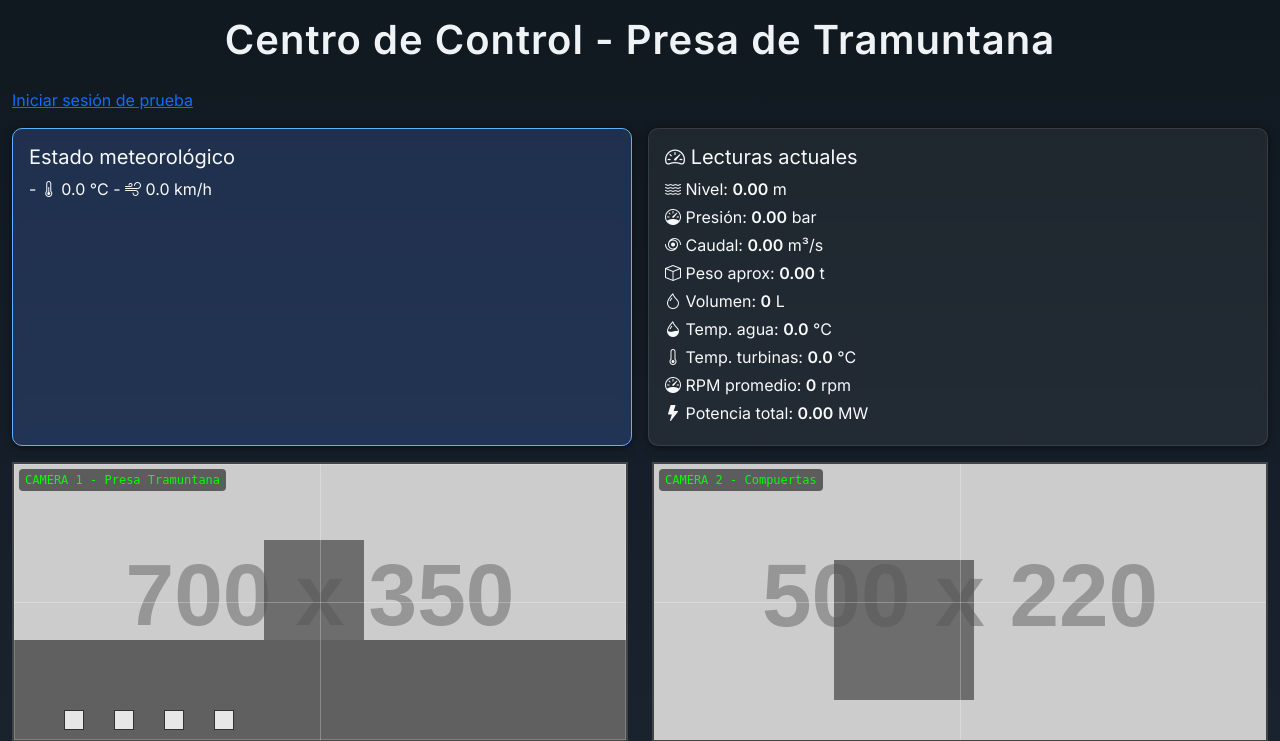
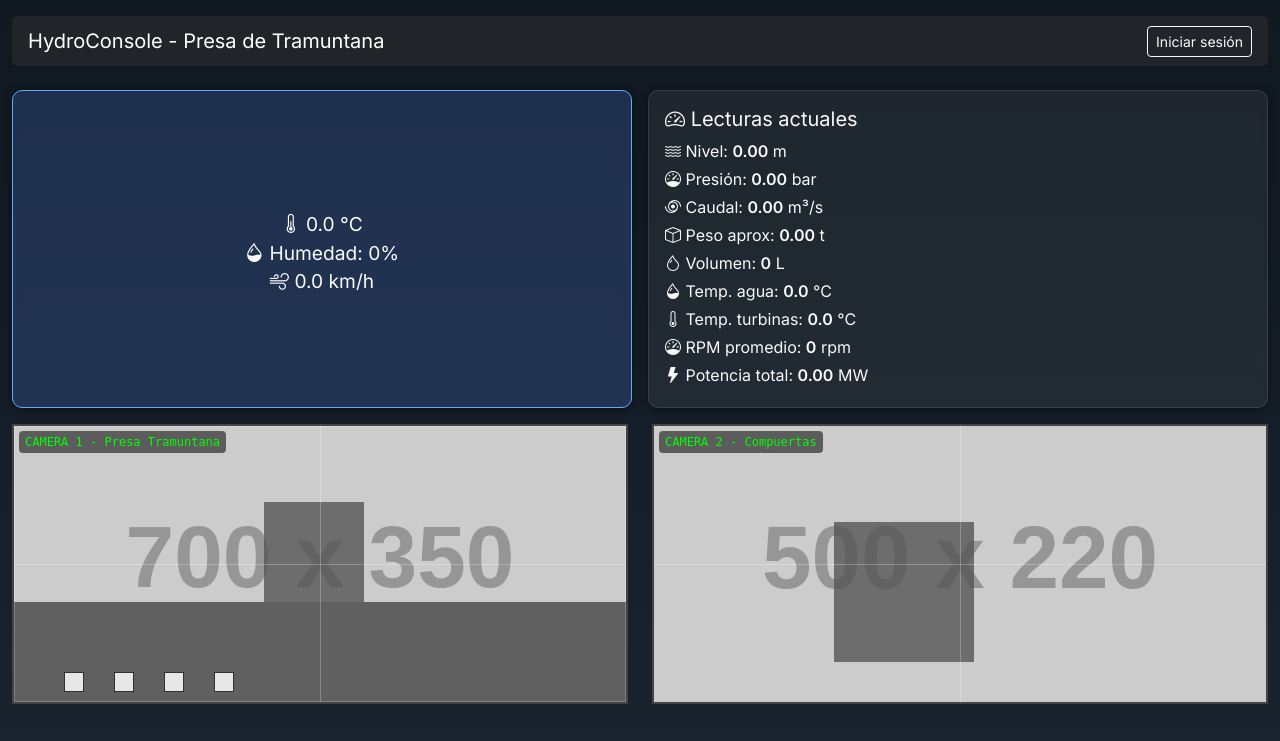
Before and after one commit to j0rd1s3rr4n0/HydroFlowConsole, a Flask app: template templates/dashboard.html in a window 1280 px wide. Shown: the top 741 px of the page. After the commit the page ends 704 px from the top, so only its background shows below. Run offline with Flask 3, Linux system fonts and the light colour scheme; the template is opened without the code that fills it, so the values that code supplies are empty; grey boxes labelled with a size stand in for pictures from a placeholder-image service; some libraries are stand-ins or nearby versions.

Commit message:
Improve dashboard layout and weather data

```diff
--- a/app.py
+++ b/app.py
@@ -33,6 +33,7 @@ state = {
     'weather': 'soleado',
     'temperature': 20.0,      # grados C
     'wind_speed': 5.0,        # km/h (simple aproximacion)
+    'humidity': 50.0,         # % de humedad relativa
     'water_temp': 15.0,       # temperatura del agua
     'turbine_temps': [20.0] * NUM_GATES,
     'turbine_rpm': [0.0] * NUM_GATES,
@@ -51,6 +52,7 @@ state = {
         'flow': [],
         'temperature': [],
         'wind_speed': [],
+        'humidity': [],
         'water_temp': [],
         'turbine_temp': [],
         'power': [],
@@ -82,6 +84,7 @@ def zero_state():
     state['flow'] = 0.0
     state['temperature'] = 0.0
     state['wind_speed'] = 0.0
+    state['humidity'] = 0.0
     state['water_temp'] = 0.0
     state['turbine_temps'] = [0.0] * NUM_GATES
     state['turbine_rpm'] = [0.0] * NUM_GATES
@@ -160,18 +163,22 @@ def update_state():
             else:
                 state['weather'] = 'soleado'
 
-        # actualiza temperatura y viento de forma simple segun el clima
+        # actualiza temperatura, viento y humedad segun el clima
         if state['weather'] == 'lluvia fuerte':
             state['temperature'] += random.uniform(-0.4, 0.2) - 1
             state['wind_speed'] += random.uniform(1, 3)
+            state['humidity'] += random.uniform(5, 10)
         elif state['weather'] == 'lluvia':
             state['temperature'] += random.uniform(-0.3, 0.3) - 0.5
             state['wind_speed'] += random.uniform(-0.5, 1)
+            state['humidity'] += random.uniform(3, 6)
         else:
             state['temperature'] += random.uniform(-0.2, 0.5)
             state['wind_speed'] += random.uniform(-0.5, 0.5)
+            state['humidity'] += random.uniform(-3, -1)
         state['temperature'] = max(5, min(state['temperature'], 35))
         state['wind_speed'] = max(0, min(state['wind_speed'], 40))
+        state['humidity'] = max(20, min(state['humidity'], 100))
 
         # temperatura del agua se ajusta lentamente hacia la ambiental
         state['water_temp'] += (state['temperature'] - state['water_temp']) * 0.05
@@ -258,6 +265,7 @@ def update_state():
         state['history']['flow'].append(state['flow'])
         state['history']['temperature'].append(state['temperature'])
         state['history']['wind_speed'].append(state['wind_speed'])
+        state['history']['humidity'].append(state['humidity'])
         state['history']['water_temp'].append(state['water_temp'])
         state['history']['water_weight'].append(state['water_weight'])
         state['history']['water_volume'].append(state['water_volume'])
@@ -329,6 +337,7 @@ def index():
         'weather': state['weather'],
         'temperature': state['temperature'] + random.uniform(-0.5, 0.5),
         'wind_speed': state['wind_speed'] + random.uniform(-0.5, 0.5),
+        'humidity': state['humidity'] + random.uniform(-1, 1),
         'dam_broken': state['dam_broken'],
         'water_temp': state['water_temp'] + random.uniform(-0.2, 0.2),
         'water_weight': state['water_weight'] + random.uniform(-50, 50),
@@ -349,6 +358,7 @@ def index():
         'flow': [v + random.uniform(-0.2, 0.2) if v > 0 else 0.0 for v in state['history']['flow']],
         'temperature': [v + random.uniform(-0.5,0.5) for v in state['history']['temperature']],
         'wind_speed': [v + random.uniform(-0.5,0.5) for v in state['history']['wind_speed']],
+        'humidity': [v + random.uniform(-1,1) for v in state['history']['humidity']],
         'water_temp': [v + random.uniform(-0.2,0.2) for v in state['history']['water_temp']],
         'water_weight': [v + random.uniform(-50,50) for v in state['history']['water_weight']],
         'water_volume': [v + random.uniform(-50,50) for v in state['history']['water_volume']],
@@ -426,6 +436,7 @@ def api_state():
         'weather': state['weather'],
         'temperature': state['temperature'] + random.uniform(-0.5, 0.5),
         'wind_speed': state['wind_speed'] + random.uniform(-0.5, 0.5),
+        'humidity': state['humidity'] + random.uniform(-1, 1),
         'dam_broken': state['dam_broken'],
         'water_temp': state['water_temp'] + random.uniform(-0.2, 0.2),
         'water_weight': state['water_weight'] + random.uniform(-50, 50),
@@ -445,6 +456,7 @@ def api_state():
         'flow': [v + random.uniform(-0.2, 0.2) if v > 0 else 0.0 for v in state['history']['flow']],
         'temperature': [v + random.uniform(-0.5, 0.5) for v in state['history']['temperature']],
         'wind_speed': [v + random.uniform(-0.5, 0.5) for v in state['history']['wind_speed']],
+        'humidity': [v + random.uniform(-1, 1) for v in state['history']['humidity']],
         'water_temp': [v + random.uniform(-0.2, 0.2) for v in state['history']['water_temp']],
         'water_weight': [v + random.uniform(-50, 50) for v in state['history']['water_weight']],
         'water_volume': [v + random.uniform(-50, 50) for v in state['history']['water_volume']],
@@ -462,6 +474,7 @@ def api_state():
         'WEIGHT_MAX': WEIGHT_MAX,
         'PRESSURE_WARN': PRESSURE_WARN,
         'PRESSURE_MAX': PRESSURE_MAX,
+        'humidity': session_state['humidity'],
         'water_weight': session_state['water_weight'],
         'water_volume': session_state['water_volume'],
         'water_liters': session_state['water_liters'],
--- a/templates/dashboard.html
+++ b/templates/dashboard.html
@@ -20,6 +20,8 @@
       border: 1px solid rgba(255,255,255,0.1);
       backdrop-filter: blur(4px);
     }
+    .weather-card{font-size:1.2rem;}
+    .weather-card .temp{font-size:1.6rem;font-weight:600;}
     #map {
       position: relative;
       width: 100%;
@@ -126,23 +128,25 @@
   </style>
 </head>
 <body class="container-fluid py-3">
-  <h1 class="mb-4 fw-semibold text-center" style="letter-spacing:1px;">Centro de Control - Presa de Tramuntana</h1>
-  {% if session %}
-  <p>Bienvenido {{ session['user'] }} ({{ session['role'] }}) - <a href="/logout">Salir</a></p>
-  {% else %}
-  <p><a href="/login/visitante">Iniciar sesión de prueba</a></p>
-  {% endif %}
+  <nav class="navbar navbar-dark bg-dark mb-4 px-3 rounded">
+    <span class="navbar-brand mb-0 h1">HydroConsole - Presa de Tramuntana</span>
+    <div class="d-flex align-items-center ms-auto">
+    {% if session %}
+      <span class="me-3 text-light">{{ session['user'] }} ({{ session['role'] }})</span>
+      <a class="btn btn-outline-light btn-sm" href="/logout">Salir</a>
+    {% else %}
+      <a class="btn btn-outline-light btn-sm" href="/login/visitante">Iniciar sesión</a>
+    {% endif %}
+    </div>
+  </nav>
   <div class="row mb-3 gx-3">
     <div class="col-lg-6">
-      <div class="card h-100 text-light" style="background:rgba(90,140,255,0.2); border-color:#5dafff;">
-        <div class="card-body">
-          <h5 class="card-title">Estado meteorológico</h5>
-          <p class="card-text">
-            <i class="bi" id="weather-icon"></i>
-            <span id="weather">{{ state['weather'] }}</span> -
-            <i class="bi bi-thermometer-half"></i> {{ "%.1f"|format(state['temperature']) }} °C -
-            <i class="bi bi-wind"></i> {{ "%.1f"|format(state['wind_speed']) }} km/h
-          </p>
+      <div class="card weather-card h-100 text-light" style="background:rgba(90,140,255,0.2); border-color:#5dafff;">
+        <div class="card-body d-flex flex-column align-items-center justify-content-center">
+          <div class="temp mb-2"><i class="bi" id="weather-icon"></i> <span id="weather">{{ state['weather'] }}</span></div>
+          <div><i class="bi bi-thermometer-half"></i> <span id="temp">{{ "%.1f"|format(state['temperature']) }}</span> °C</div>
+          <div><i class="bi bi-droplet-half"></i> Humedad: <span id="hum">{{ "%.0f"|format(state['humidity']) }}</span>%</div>
+          <div><i class="bi bi-wind"></i> <span id="wind">{{ "%.1f"|format(state['wind_speed']) }}</span> km/h</div>
         </div>
       </div>
     </div>
@@ -424,6 +428,9 @@
       else if(st.weather === 'lluvia') weatherIcon.classList.add('bi-cloud-rain');
       else weatherIcon.classList.add('bi-brightness-high');
       document.getElementById('weather').textContent = st.weather;
+      document.getElementById('temp').textContent = st.temperature.toFixed(1);
+      document.getElementById('wind').textContent = st.wind_speed.toFixed(1);
+      document.getElementById('hum').textContent = st.humidity.toFixed(0);
       document.getElementById('lvl').textContent = st.water_level.toFixed(2);
       document.getElementById('press').textContent = st.pressure.toFixed(2);
       document.getElementById('flow').textContent = st.flow.toFixed(2);
```
Also changed, not shown: README.md.
